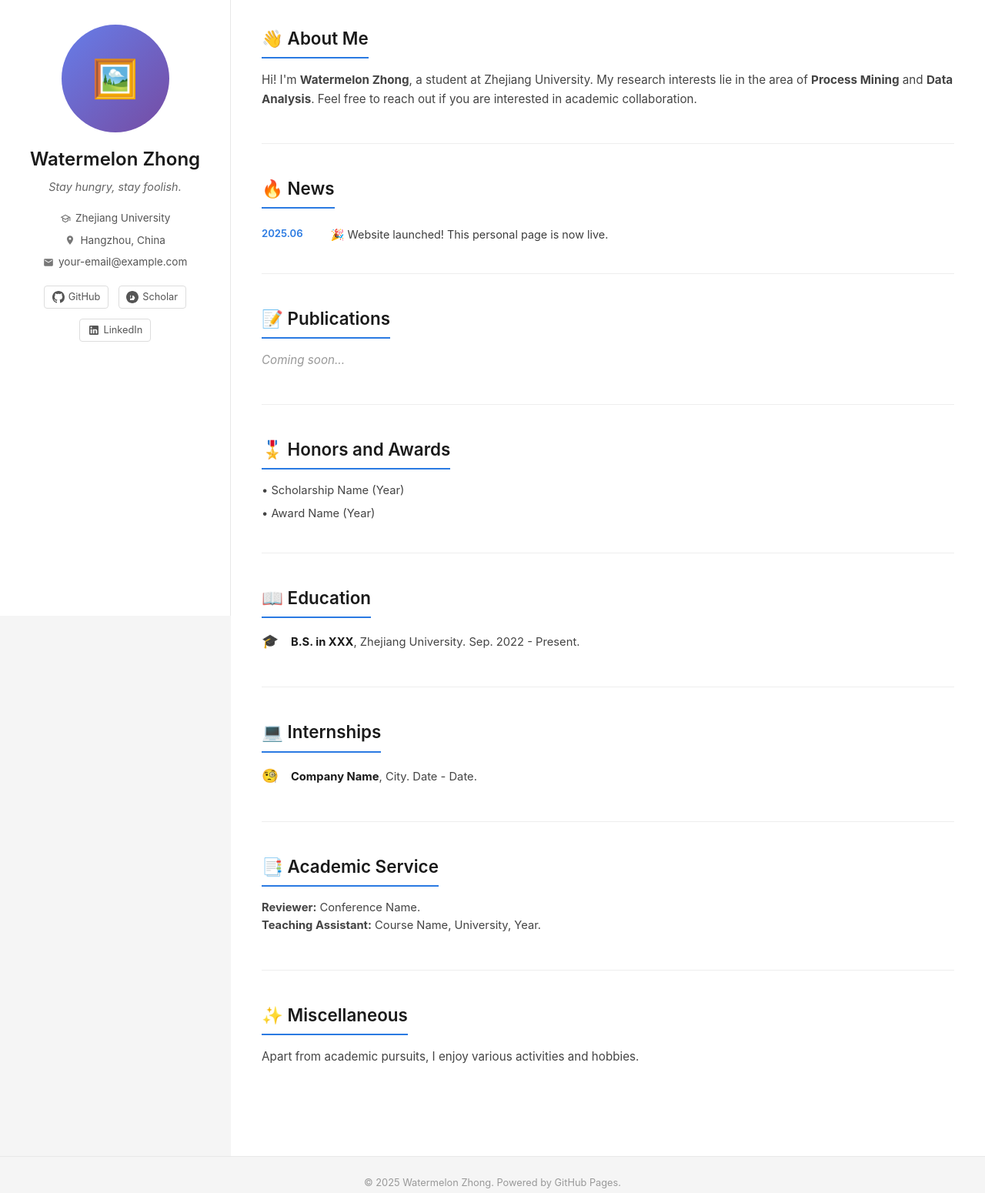
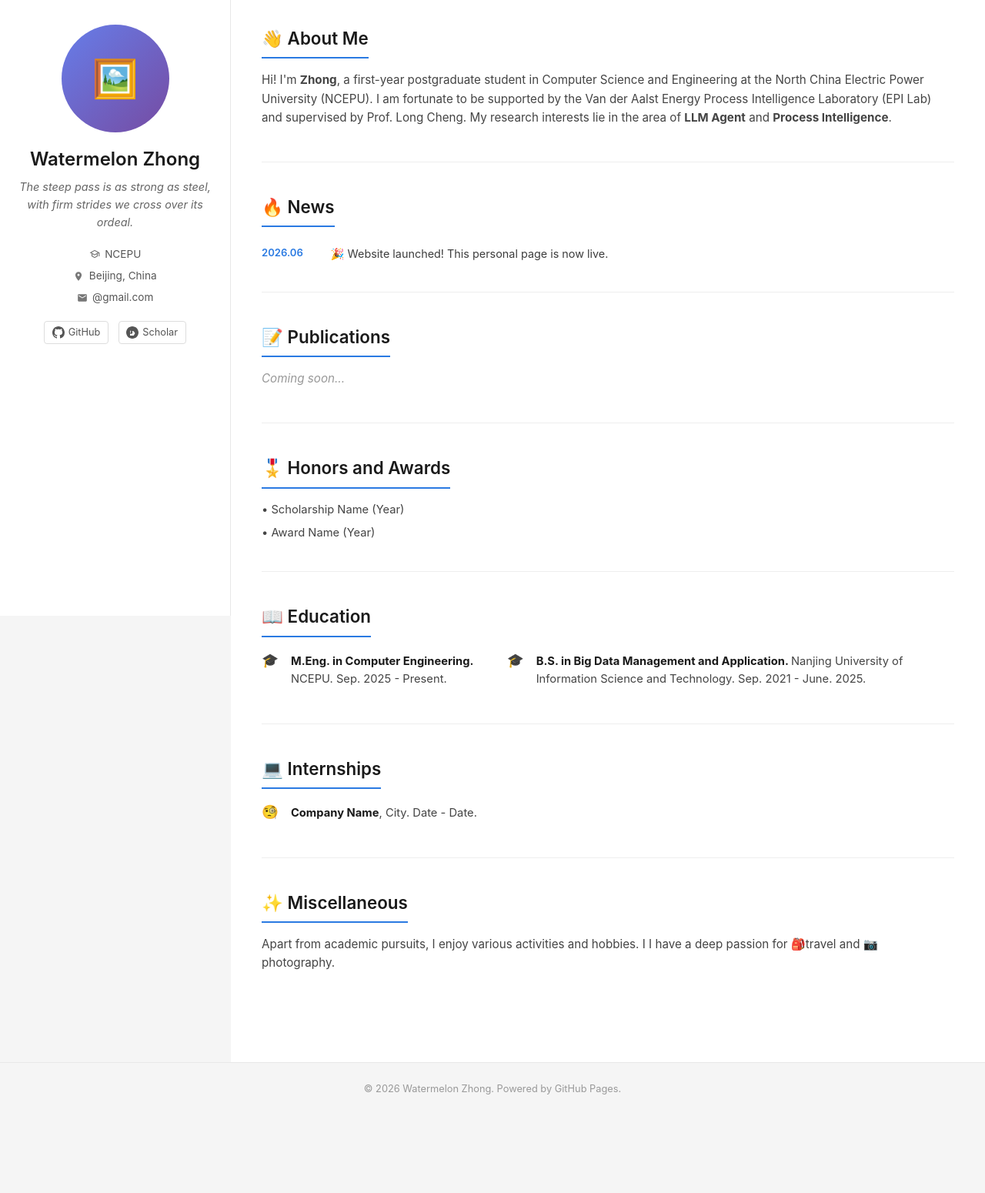
Before and after one commit to watermelonzhong/watermelonzhong.github.io, a plain HTML site: page index.html in a window 1280 px wide. Shown: the whole page at 77% size. After the commit the page ends 1450 px from the top, so only its background shows below. Drawn offline with Linux system fonts and the light colour scheme.

Commit message:
Update index.html

```diff
--- a/index.html
+++ b/index.html
@@ -258,19 +258,19 @@
       <!-- 有照片后替换为: <img class="profile-img" src="images/profile.jpg" alt="profile"> -->
 
       <h1>Watermelon Zhong</h1>
-      <p class="tagline">Stay hungry, stay foolish.</p>
+      <p class="tagline">The steep pass is as strong as steel, with firm strides we cross over its ordeal.</p>
 
       <div class="info-item">
         <svg viewBox="0 0 24 24"><path d="M12 3L1 9l4 2.18v6L12 21l7-3.82v-6l2-1.09V17h2V9L12 3zm6.82 6L12 12.72 5.18 9 12 5.28 18.82 9zM17 15.99l-5 2.73-5-2.73v-3.72L12 15l5-2.73v3.72z"/></svg>
-        <span>Zhejiang University</span>
+        <span>NCEPU</span>
       </div>
       <div class="info-item">
         <svg viewBox="0 0 24 24"><path d="M12 2C8.13 2 5 5.13 5 9c0 5.25 7 13 7 13s7-7.75 7-13c0-3.87-3.13-7-7-7zm0 9.5c-1.38 0-2.5-1.12-2.5-2.5s1.12-2.5 2.5-2.5 2.5 1.12 2.5 2.5-1.12 2.5-2.5 2.5z"/></svg>
-        <span>Hangzhou, China</span>
+        <span>Beijing, China</span>
       </div>
       <div class="info-item">
         <svg viewBox="0 0 24 24"><path d="M20 4H4c-1.1 0-1.99.9-1.99 2L2 18c0 1.1.9 2 2 2h16c1.1 0 2-.9 2-2V6c0-1.1-.9-2-2-2zm0 4l-8 5-8-5V6l8 5 8-5v2z"/></svg>
-        <span>your-email@example.com</span>
+        <span>@gmail.com</span>
       </div>
 
       <div class="social-links">
@@ -282,10 +282,6 @@
           <svg viewBox="0 0 24 24"><path d="M12 0C5.372 0 0 5.372 0 12s5.372 12 12 12 12-5.372 12-12S18.628 0 12 0zm-4.5 7.5l1.572 2.626L7.5 14.5h3.548l1.572-2.626-1.572-2.626h3.548l2.624 4.374-2.624 4.376H7.5z"/></svg>
           Scholar
         </a>
-        <a href="#" target="_blank">
-          <svg viewBox="0 0 24 24"><path d="M19 3a2 2 0 012 2v14a2 2 0 01-2 2H5a2 2 0 01-2-2V5a2 2 0 012-2h14m-.5 15.5v-5.3a3.26 3.26 0 00-3.26-3.26c-.85 0-1.84.52-2.32 1.3v-1.11h-2.79v8.37h2.79v-4.93c0-.77.62-1.4 1.39-1.4a1.4 1.4 0 011.4 1.4v4.93h2.79M6.88 8.56a1.68 1.68 0 001.68-1.68c0-.93-.75-1.69-1.68-1.69a1.69 1.69 0 00-1.69 1.69c0 .93.76 1.68 1.69 1.68m1.39 9.94v-8.37H5.5v8.37h2.77z"/></svg>
-          LinkedIn
-        </a>
       </div>
     </aside>
 
@@ -296,9 +292,9 @@
       <section id="about">
         <h2>👋 About Me</h2>
         <p>
-          Hi! I'm <strong>Watermelon Zhong</strong>, a student at Zhejiang University.
-          My research interests lie in the area of <strong>Process Mining</strong> and <strong>Data Analysis</strong>.
-          Feel free to reach out if you are interested in academic collaboration.
+          Hi! I'm <strong>Zhong</strong>, a first-year postgraduate student in Computer Science and Engineering at the North China Electric Power University (NCEPU).
+           I am fortunate to be supported by the Van der Aalst Energy Process Intelligence Laboratory (EPI Lab) and supervised by Prof. Long Cheng.
+          My research interests lie in the area of <strong>LLM Agent</strong> and <strong>Process Intelligence</strong>.
         </p>
       </section>
 
@@ -307,12 +303,12 @@
         <h2>🔥 News</h2>
         <ul class="news-list">
           <li>
-            <span class="news-date">2025.06</span>
+            <span class="news-date">2026.06</span>
             <span>🎉 Website launched! This personal page is now live.</span>
           </li>
           <!-- 后续添加更多新闻
           <li>
-            <span class="news-date">2025.XX</span>
+            <span class="news-date">2026.XX</span>
             <span>🎉 Paper accepted at XXXX!</span>
           </li>
           -->
@@ -351,7 +347,11 @@
         <div class="timeline-item">
           <span class="timeline-icon">🎓</span>
           <span class="timeline-text">
-            <strong>B.S. in XXX</strong>, Zhejiang University. Sep. 2022 - Present.
+            <strong>M.Eng. in Computer Engineering. </strong> NCEPU. Sep. 2025 - Present.
+          </span>
+          <span class="timeline-icon">🎓</span>
+          <span class="timeline-text">
+            <strong>B.S. in Big Data Management and Application. </strong> Nanjing University of Information Science and Technology. Sep. 2021 - June. 2025.
           </span>
         </div>
       </section>
@@ -367,20 +367,11 @@
         </div>
       </section>
 
-      <!-- ===== Service ===== -->
-      <section id="service">
-        <h2>📑 Academic Service</h2>
-        <p style="font-size: 0.92rem; color: #444;">
-          <strong>Reviewer:</strong> Conference Name.<br>
-          <strong>Teaching Assistant:</strong> Course Name, University, Year.
-        </p>
-      </section>
-
       <!-- ===== Miscellaneous ===== -->
       <section id="misc">
         <h2>✨ Miscellaneous</h2>
         <p>
-          Apart from academic pursuits, I enjoy various activities and hobbies.
+          Apart from academic pursuits, I enjoy various activities and hobbies. I I have a deep passion for 🎒travel and 📷 photography.
         </p>
       </section>
 
@@ -388,7 +379,7 @@
   </div>
 
   <div id="footer">
-    <p>&copy; 2025 Watermelon Zhong. Powered by GitHub Pages.</p>
+    <p>&copy; 2026 Watermelon Zhong. Powered by GitHub Pages.</p>
   </div>
 
 </body>
```
